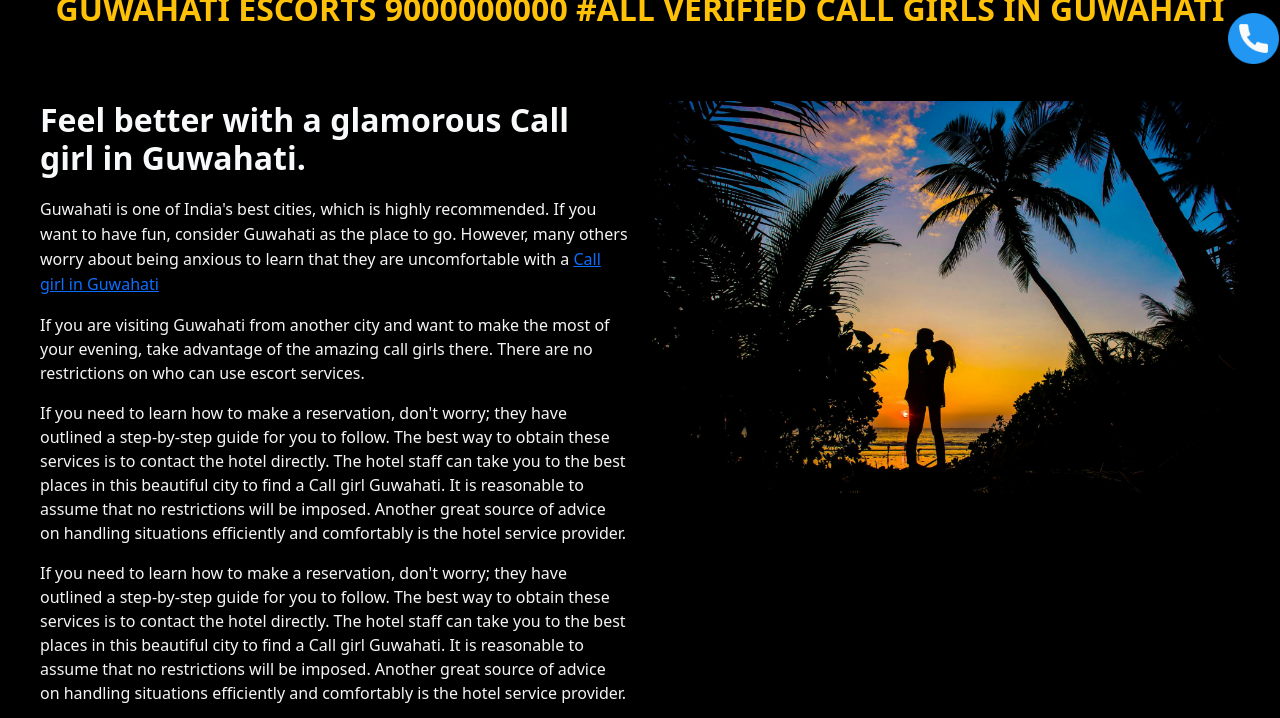
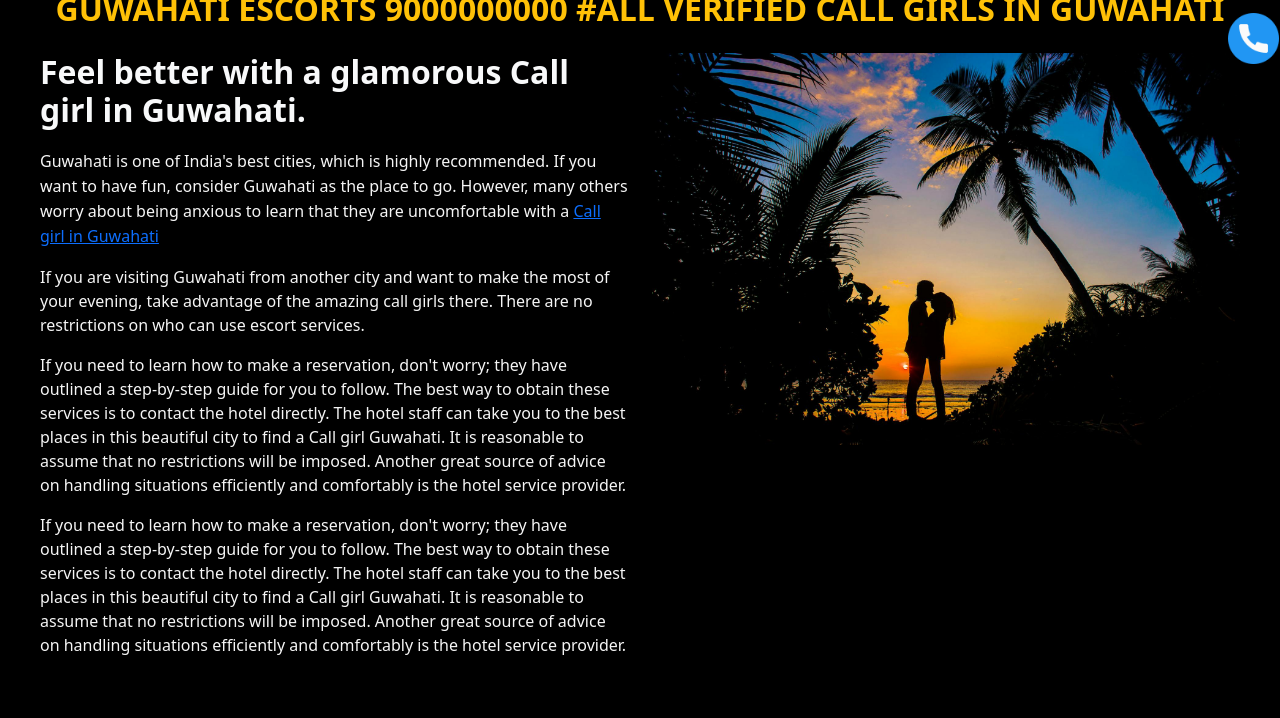
Before and after one commit to Mukeshsingh03/test, a plain HTML site: page index.html in a window 1280 px wide. Shown: the part 720-1438 px from the top of the page. Drawn offline with nearby package versions, Linux system fonts and the light colour scheme; a web font is replaced by a local one.

Commit message:
Update index.html

```diff
--- a/index.html
+++ b/index.html
@@ -108,7 +108,7 @@
 
     <!--about section-->
     <div class="container-fluid" style="background-color: black;">
-        <div class="row mx-3 pt-5">
+        <div class="row mx-3">
             <div class="col-md-6">
                 <h2 class="fw-bold text-light">Feel better with a glamorous Call girl in Guwahati.</h2>
                 <p style="font-size:16px; line-height: 25px;margin-top:20px; color: whitesmoke;" class="fw-lighter">
```
